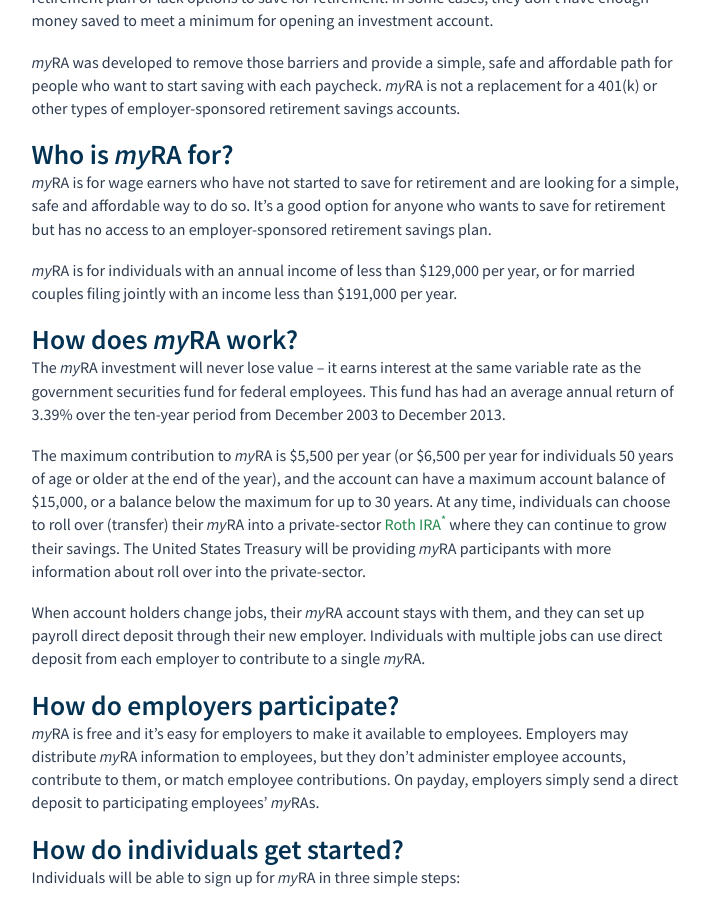
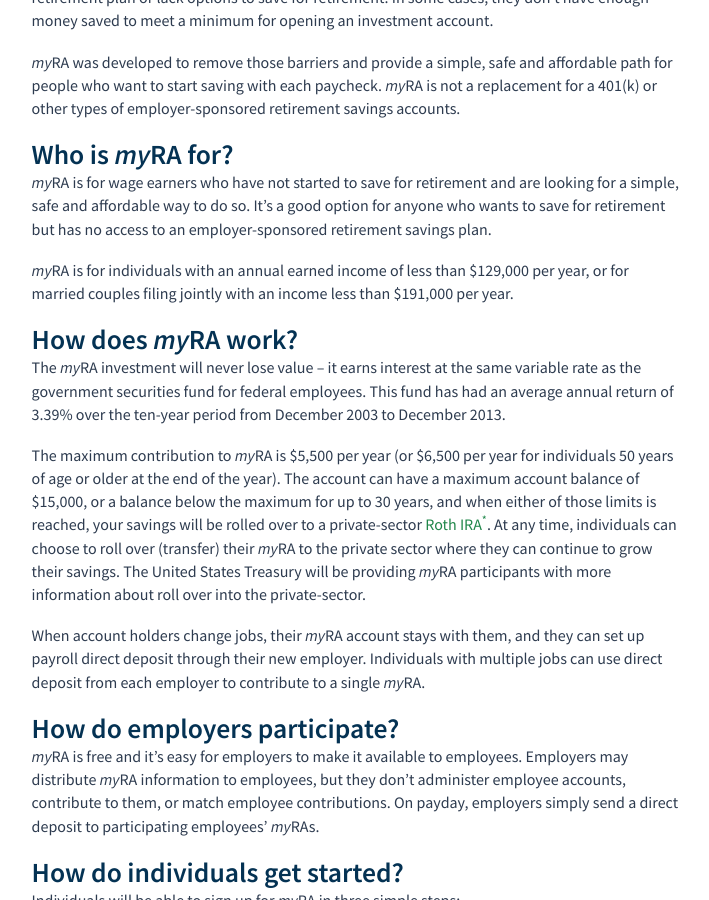
Before and after one commit to 18F/myra, a Jekyll site: the page built from about/index.html, in a window 1280 px wide and 900 px high, scrolled down 457 px. Shown: the whole window, without its empty margins (282-991 px from the left). Built offline with Jekyll 4.4.1, drawn with Linux system fonts in a browser that asks for light colours.

Commit message:
Text edits

```diff
--- a/_includes/individual-steps.html
+++ b/_includes/individual-steps.html
@@ -31,7 +31,7 @@
       <div  class="step">
         <div class="step-content">
           <h3 class="numbered-heading"><span class="numbered-heading-number">4.</span><span class="numbered-heading-title">Reach your goal</span></h3>
-          <p>You can keep saving money in your <span class="myra">myRA</span> for 30 years or until you’ve saved $15,000. You can roll over your <span class="myra">myRA</span> into a private-sector individual retirement account at any time.</p>
+          <p>You can keep saving money in your <span class="myra">myRA</span> for 30 years or until you’ve saved $15,000, and when either of those limits is reached, your savings will be rolled over to a private-sector <a href="{{ site.baseurl }}/roth-ira/">Roth IRA<sup>*</sup></a> where you can keep saving. You can also choose to roll over your <span class="Myra">myRA</span> to the private sector at any time.</p>
         </div>
       </div>
     </div> <!-- .tab-body -->
--- a/about/index.html
+++ b/about/index.html
@@ -15,11 +15,11 @@
 
 <h2>Who is <span class="myra">myRA</span> for?</h2>
 <p><span class="myra">myRA</span>  is for wage earners who have not started to save for retirement and are looking for a simple, safe and affordable way to do so. It’s a good option for anyone who wants to save for retirement but has no access to an employer-sponsored retirement savings plan.</p>
-<p><span class="myra">myRA</span>  is for individuals with an annual income of less than $129,000 per year, or for married couples filing jointly with an income less than $191,000 per year.</p>
+<p><span class="myra">myRA</span>  is for individuals with an annual earned income of less than $129,000 per year, or for married couples filing jointly with an income less than $191,000 per year.</p>
 
 <h2>How does <span class="myra">myRA</span> work?</h2>
 <p>The <span class="myra">myRA</span>  investment will never lose value – it earns interest at the same variable rate as the government securities fund for federal employees. This fund has had an average annual return of 3.39% over the ten-year period from December 2003 to December 2013.</p>
-<p>The maximum contribution to <span class="myra">myRA</span>  is $5,500 per year (or $6,500 per year for individuals 50 years of age or older at the end of the year), and the account can have a maximum account balance of $15,000, or a balance below the maximum for up to 30 years. At any time, individuals can choose to roll over (transfer) their <span class="myra">myRA</span>  into a private-sector <a href="{{ site.baseurl }}/roth-ira/">Roth IRA<sup>*</sup></a> where they can continue to grow their savings. The United States Treasury will be providing <span class="myra">myRA</span>  participants with more information about roll over into the private-sector.</p>
+<p>The maximum contribution to <span class="myra">myRA</span>  is $5,500 per year (or $6,500 per year for individuals 50 years of age or older at the end of the year). The account can have a maximum account balance of $15,000, or a balance below the maximum for up to 30 years, and when either of those limits is reached, your savings will be rolled over to a private-sector <a href="{{ site.baseurl }}/roth-ira/">Roth IRA<sup>*</sup></a>. At any time, individuals can choose to roll over (transfer) their <span class="myra">myRA</span> to the private sector where they can continue to grow their savings. The United States Treasury will be providing <span class="myra">myRA</span>  participants with more information about roll over into the private-sector.</p>
 <p>When account holders change jobs, their <span class="myra">myRA</span>  account stays with them, and they can set up payroll direct deposit through their new employer. Individuals with multiple jobs can use direct deposit from each employer to contribute to a single <span class="myra">myRA</span>.</p>
 
 <h2>How do employers participate?</h2>
```
